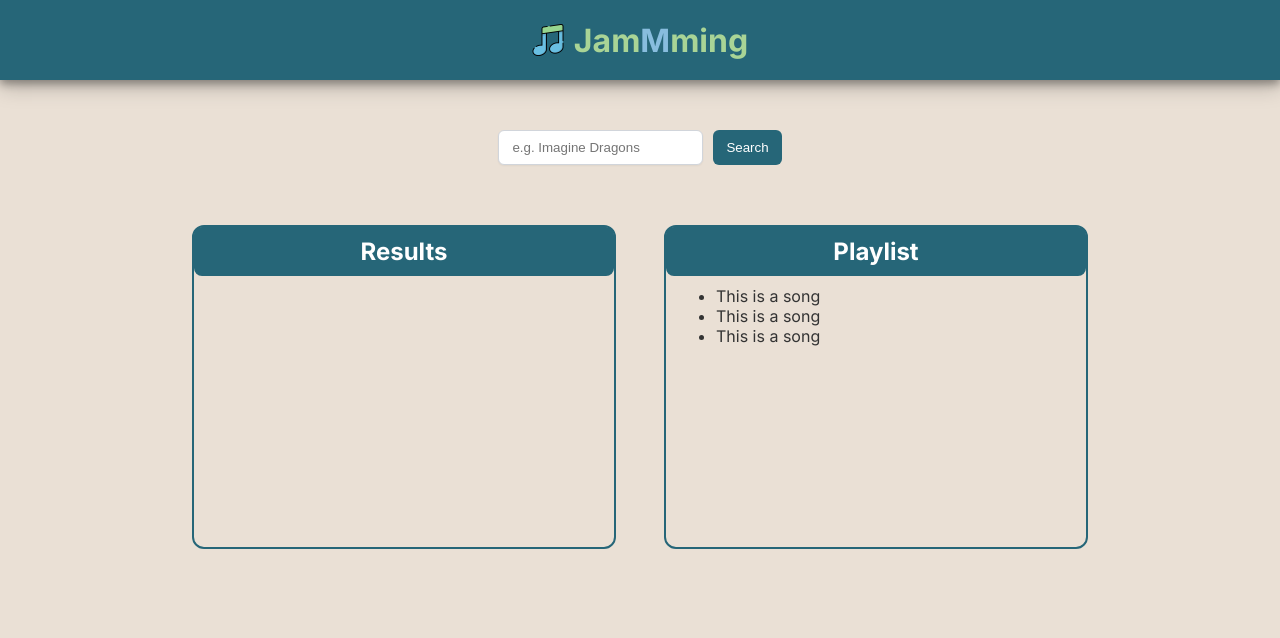
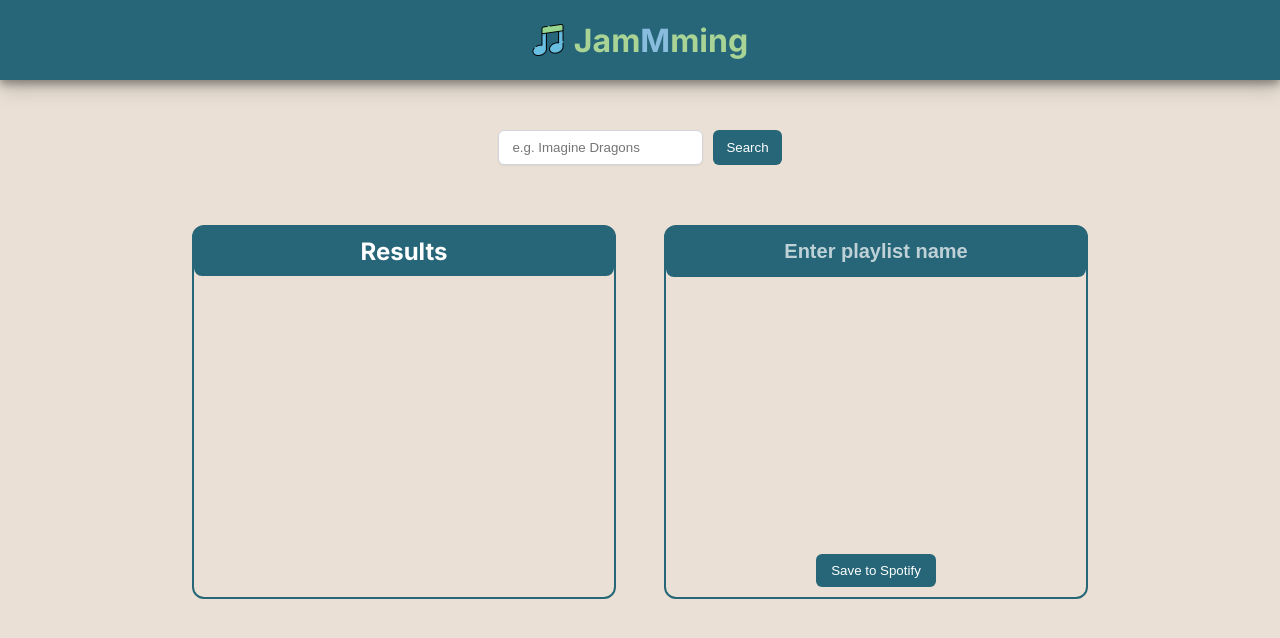
Before and after one commit to IvanM205/JamMming, a React (Vite) app: page / in a window 1280 px wide. Shown: the top 638 px of the page. Built offline with nearby package versions, Linux system fonts and the light colour scheme.

Commit message:
Adding and removing song elements

```diff
--- a/package.json
+++ b/package.json
@@ -10,6 +10,7 @@
     "preview": "vite preview"
   },
   "dependencies": {
+    "murmurhash": "^2.0.1",
     "react": "^19.0.0",
     "react-dom": "^19.0.0"
   },
--- a/src/Components/Main.jsx
+++ b/src/Components/Main.jsx
@@ -1,24 +1,56 @@
 import { useState } from "react";
+import murmurhash from "murmurhash";
 import Form from "./Form";
 import Results from "/src/Components/Results";
 import Playlist from "./Playlist";
 
 export default function Main() {
   const [songs, setSongs] = useState([]);
+  const [chosenSongs, setChosenSongs] = useState([]);
+
+    function getHashKey(data) {
+      return murmurhash.v3(data).toString();
+    }
 
     function search(formData) {
         // api call passing down the input
         const search = formData.get("search");
         // console.log(search);
         const searchObj = {
-          id: songs.length,
           title: "Title:" + search,
           artist: "SearchedArtist",
           album: "SearchedAlbum"
         }
+        const hash = getHashKey(searchObj.title + searchObj.artist + searchObj.album);
+        searchObj.id = hash.toString();
+        console.log(searchObj.id);
         setSongs(prevSongs => {
           return [...prevSongs, searchObj]
         });
+    }
+
+    function submitForm(sumbitData) {
+      console.log(sumbitData);
+    }
+
+    function addSong(songObj) {
+      let toAdd = !chosenSongs.some((obj) => obj.id == songObj.id);
+      if (toAdd) {
+        setChosenSongs(prevChosen => {
+          return [...prevChosen, songObj]
+        })
+      }
+      console.log(chosenSongs);
+    }
+
+    function substractSong(songObj) {
+      const subArr = []
+      chosenSongs.forEach(chosen => {
+        if (chosen.id != songObj.id) {
+          subArr.push(chosen);
+        }
+      })
+      setChosenSongs(subArr);
     }
 
     return (
@@ -27,8 +59,13 @@ export default function Main() {
           <section className="dataSection">
             <Results
               songs={songs}
+              addSong={addSong}
             />
-            <Playlist />
+            <Playlist
+              chosenSongs={chosenSongs}
+              submitForm={submitForm}
+              substractSong={substractSong}
+            />
           </section>
         </main>
     )
--- a/src/Components/Playlist.jsx
+++ b/src/Components/Playlist.jsx
@@ -1,13 +1,37 @@
+import Song from "/src/Components/Song";
 
-export default function Playlist() {
+export default function Playlist(props) {
+    const arrayChosenSongs = props.chosenSongs;
+    const listSongs = arrayChosenSongs.map(obj => {
+        return (
+            <li key={obj.id}>
+              <Song
+                id={obj.id}
+                title={obj.title}
+                artist={obj.artist}
+                album={obj.album}
+                handleClick={props.substractSong}
+                type={"playlist"}
+               />
+            </li>
+            )
+        }
+        )
     return (
         <article className="rpContainer">
-            <h2>Playlist</h2>
-            <ul>
-              <li>This is a song</li>
-              <li>This is a song</li>
-              <li>This is a song</li>
-            </ul>
+            <form action={props.sumbitForm} className="submitForm">
+              <input
+                className="playlistName"
+                type="text"
+                placeholder="Enter playlist name"
+                aria-label="Name your playlist"
+                name="playlistName"
+              />
+              <ul className="songsList">
+                {listSongs}
+              </ul>
+              <button className="saving">Save to Spotify</button>
+            </form>
         </article>
     )
 }
--- a/src/Components/Results.jsx
+++ b/src/Components/Results.jsx
@@ -7,9 +7,12 @@ export default function Results(props) {
         return (
           <li key={obj.id}>
             <Song
+              id={obj.id}
               title={obj.title}
               artist={obj.artist}
               album={obj.album}
+              handleClick={props.addSong}
+              type={"results"}
             />
           </li>
         )
@@ -20,7 +23,7 @@ export default function Results(props) {
     return (
         <article className="rpContainer">
             <h2>Results</h2>
-            <ul className="resultsList">
+            <ul className="songsList">
               {listSongs}
             </ul>
         </article>
--- a/src/Components/Song.jsx
+++ b/src/Components/Song.jsx
@@ -1,5 +1,6 @@
 
 export default function Song(props) {
+    const buttonSymbol = (props.type === "results") ? "+" : "-"
     return (
         <div className="songElement">
             <h3>{props.title}</h3>
@@ -7,6 +8,7 @@ export default function Song(props) {
               <h4>{props.artist}</h4>
               <h4>{props.album}</h4>
             </div>
+            <button onClick={() => {props.handleClick(props)}}>{buttonSymbol}</button>
             <hr/>
         </div>
     )
--- a/src/index.css
+++ b/src/index.css
@@ -94,11 +94,14 @@ main h1 {
 }
 
 .rpContainer {
+  display: flex;
+  flex-direction: column;
   width: 400px;
   min-height: 300px;
   border: 2px solid #266678;
   border-radius: 12px;
   padding: 10px 10px;
+  height: 350px;
 }
 
 .rpContainer h2 {
@@ -112,12 +115,44 @@ main h1 {
   border-radius: 8px;
 }
 
-.resultsList {
+.playlistName {
+  display: inline-flex;
+  justify-content: center;
+  align-items: center;
+  background-color: #266678;
+  color: #FFFFFF;
+  margin: -10px -10px 10px -10px;
+  padding: 10px;
+  border-radius: 8px;
+  border: none;
+  font-size: 1.25rem;
+  font-weight: 700;
+  text-align: center;
+  width: 100%;
+  outline: none;
+  height: 29.5px;
+  opacity: 1;
+}
+
+.playlistName::placeholder {
+  color: #FFFFFF;
+  opacity: 0.7;
+}
+
+.submitForm {
+  display: inline-flex;
+  flex-direction: column;
+  flex-grow: 1;
+}
+
+.songsList {
   padding: 10px;
   list-style: none;
   display: flex;
   flex-direction: column;
   justify-content: flex-start;
+  overflow-y: auto;
+  flex-grow: 1;
 }
 
 .songElement {
@@ -141,3 +176,24 @@ main h1 {
 .artistAlbum h4 {
   margin-bottom: 0.25rem;
 }
+
+.saving {
+  align-self: center;
+  width: 30%;
+  border-radius: 6px;
+  padding: 9px 13px;
+  border: none;
+  background-color: #266678;
+  color: #FFFFFF;
+  margin-top: auto;
+}
+
+.saving:hover{
+  background-color: #2a7b8b;
+  cursor: pointer;
+}
+
+.saving:active {
+  background-color: #1e4d58;
+  box-shadow: none;
+}
```
Also changed, not shown: 1 other file (tests, documents, lock files or other folders).
